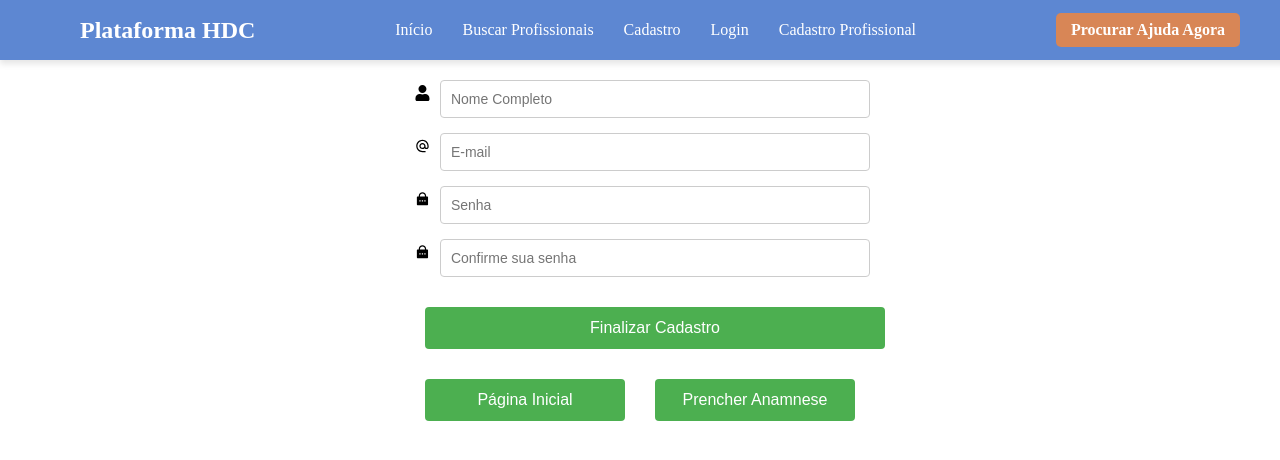
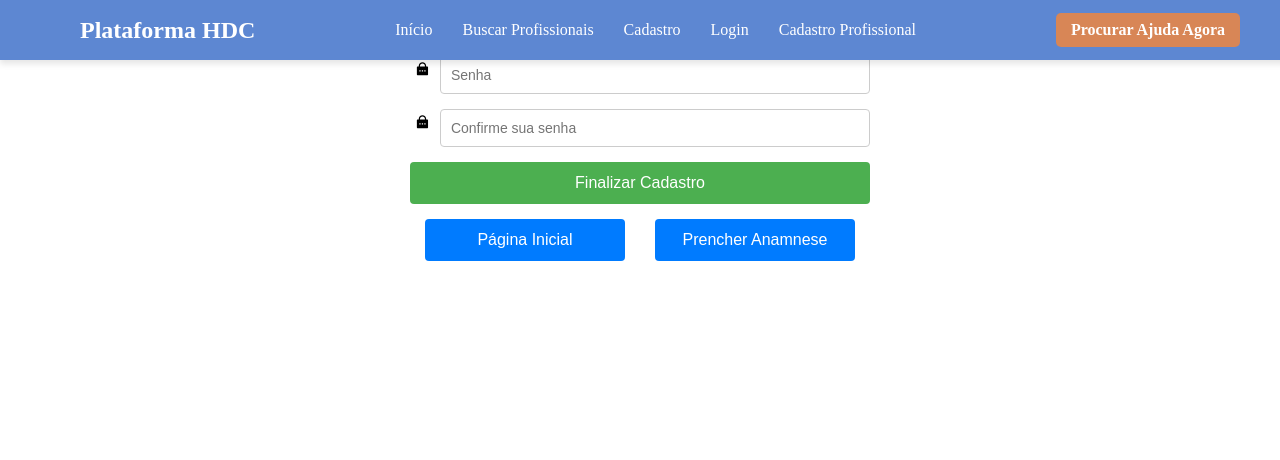
Before and after one commit to gusmrtns/plataforma-de-apoio-psicologico-comunitario, a React (Vite) app in the folder plataforma-apoio/: page /cadastroPaciente in a window 1280 px wide. Shown: the top 460 px of the page. Built offline with nearby package versions, Linux system fonts and the light colour scheme.

Commit message:
modificações de estilização, e erro de tamanho dos containers resolvido (remoção de estilização em bodys)

```diff
--- a/plataforma-apoio/src/styles/Anamnese.css
+++ b/plataforma-apoio/src/styles/Anamnese.css
@@ -1,14 +1,29 @@
+body {
+    margin: 0;
+    padding: 0;
+    display: flex;
+    justify-content: center;
+    align-items: center;
+}
 
-.container-anamnese {
+.anamnese-container {
+    display: flex;
+    flex-direction: column;
+    justify-content: center;
+    align-items: center;
+    text-align: center;
     width: 100%;
     max-width: 700px;
-    background-color: #D9B9A0;
+    border-radius: 30px 0 30px 0;
+    background-color: #fff;
     color: darkslategrey;
     padding: 30px;
     border-radius: 12px;
     overflow: hidden;
+    box-sizing: border-box;
+    position: relative;
 }
 
-button {
+.botao {
     margin: 15px;
 }
--- a/plataforma-apoio/src/styles/CadPaciente.css
+++ b/plataforma-apoio/src/styles/CadPaciente.css
@@ -1,11 +1,30 @@
-.container-cadastro-paciente {
+body {
+    margin: 0;
+    padding: 0;
+    display: flex;
+    justify-content: center;
+    align-items: center;
+}
+
+.container-cad-paciente {
+    resize: none;
     width: 100%;
-    max-width: 700px;
-    background-color: #D9B9A0;
-    color: darkslategrey;
-    padding: 30px;
-    border-radius: 12px;
+    height: 100%;
+    box-sizing: border-box;
+    padding: 20px;
     overflow: hidden;
+}
+
+#div-form {
+    background-color: #fff;
+    padding: 40px;
+    border-radius: 30px 0 30px 0;
+    box-shadow: 0 2px 5px rgba(0, 0, 0, 0.1);
+    text-align: center;
+    width: 100%;
+    max-width: 350px;
+    box-sizing: border-box;
+    position: relative;
 }
 
 input {
@@ -19,12 +38,21 @@ input {
 
 .divInput {
     display: flex;
-    justify-content: center; /* Alinha os itens no centro */
+    justify-content: center;
     gap: 5px;
 }
 
 .botao{
     width: 200px;
+    background-color: #007bff;
+    color: #fff;
+    cursor: pointer;
+    transition: background-color 0.3s;
+    border: none;
+}
+
+.botao :hover {
+    background-color: #0069d9;
 }
 
 .divBotoes {
```
